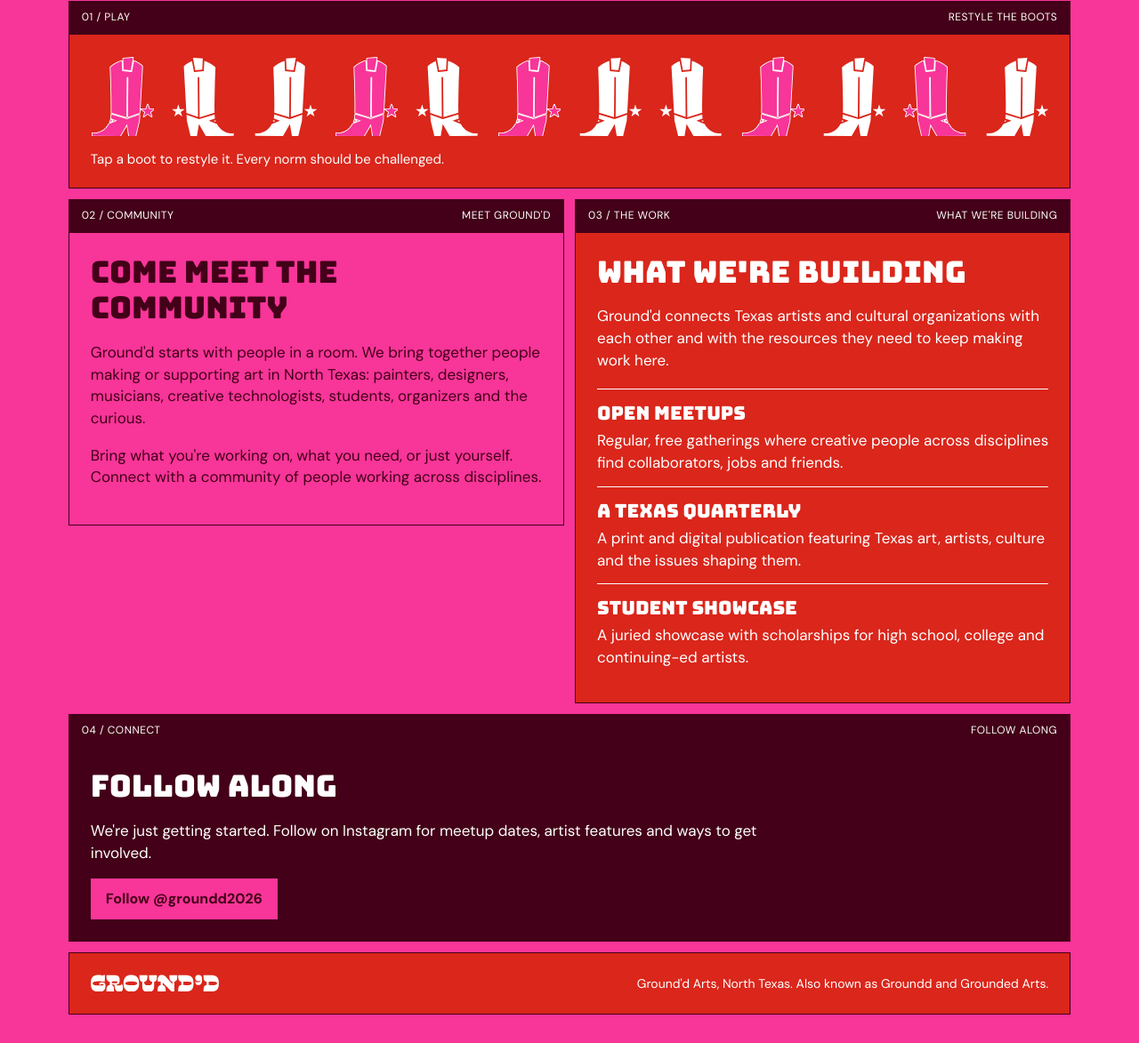
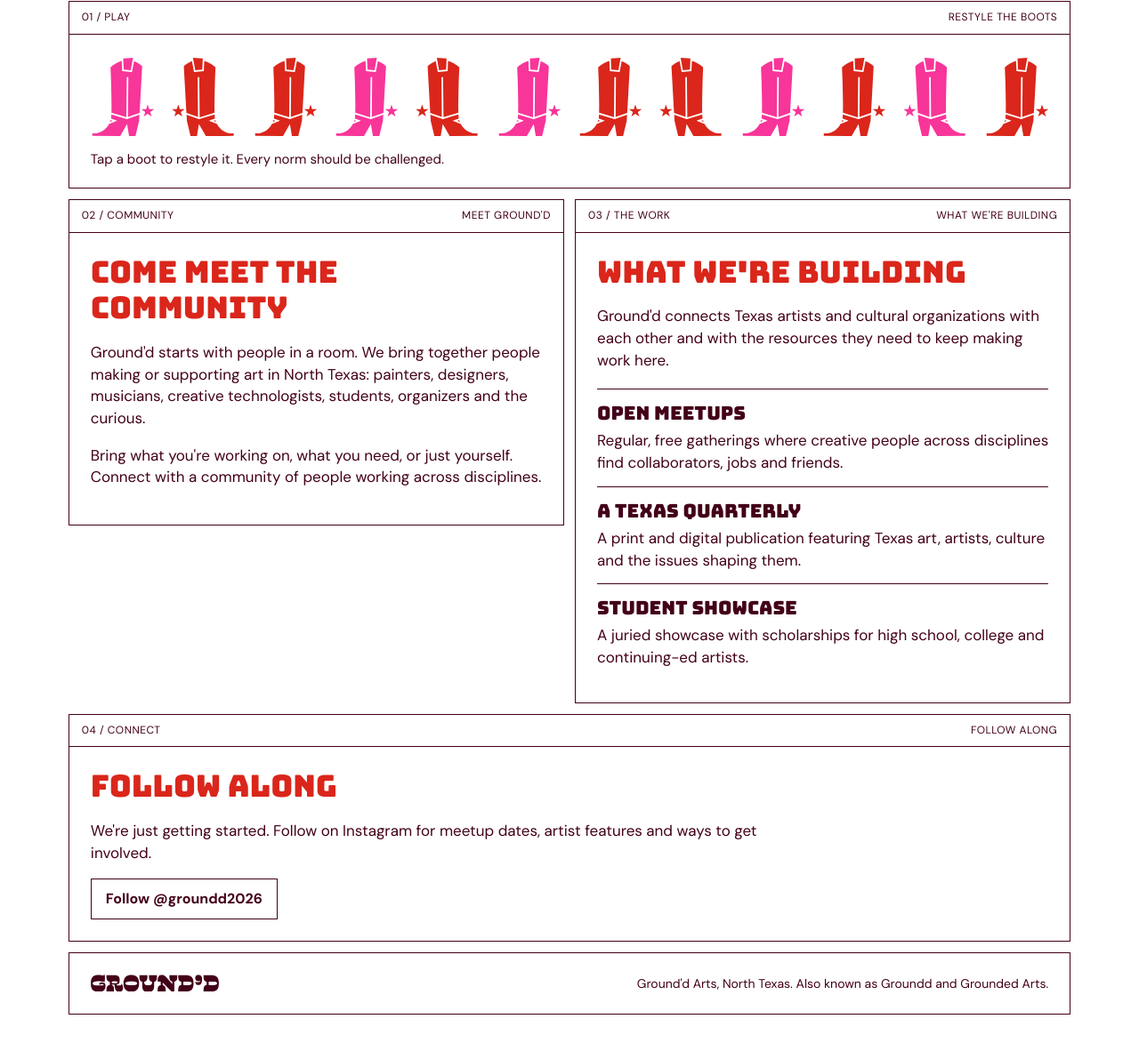
Before and after one commit to karinalujan/groundd, a plain HTML site: page index.html in a window 1280 px wide. Shown: the part 434-1607 px from the top of the page at 89% size. Drawn offline with Linux system fonts and the light colour scheme.

Commit message:
Remove section background colors
Co-authored-by: Copilot App <223556219+Copilot@users.noreply.github.com>

```diff
--- a/index.html
+++ b/index.html
@@ -9,9 +9,9 @@
 <link rel="preconnect" href="https://fonts.gstatic.com" crossorigin>
 <link href="https://fonts.googleapis.com/css2?family=Bungee&family=DM+Sans:wght@400;600;700&display=swap" rel="stylesheet">
 <style>
-body{margin:0;background:#F83599}
+body{margin:0}
 .gd{--red:#DA261B;--pink:#F83599;--white:#FFFFFF;--ink:#430018;max-width:1200px;margin:0 auto;padding:24px clamp(24px,6vw,80px) 32px;
- font-family:"DM Sans",sans-serif;font-size:17px;line-height:1.45;color:var(--ink);background:var(--pink);-webkit-font-smoothing:antialiased}
+ font-family:"DM Sans",sans-serif;font-size:17px;line-height:1.45;color:var(--ink);-webkit-font-smoothing:antialiased}
 .gd *,.gd *::before,.gd *::after{box-sizing:border-box}
 .gd h2,.gd h3{font-family:"Bungee",sans-serif;font-weight:400}
 .gd a{color:inherit}
@@ -19,41 +19,31 @@ body{margin:0;background:#F83599}
 .gd-wrap{padding:24px}
 .gd svg{display:block}
 .gd-hero,.gd-panel,.gd-foot{border:1px solid var(--ink)}
-.gd-module-bar{display:flex;justify-content:space-between;gap:16px;padding:10px 14px;border-bottom:1px solid var(--ink);background:var(--ink);color:var(--white);font-size:12px;line-height:1.3;letter-spacing:.04em}
+.gd-module-bar{display:flex;justify-content:space-between;gap:16px;padding:10px 14px;border-bottom:1px solid var(--ink);font-size:12px;line-height:1.3;letter-spacing:.04em}
 .gd-module-bar span:last-child{text-align:right}
-.gd-hero{background:var(--pink)}
 .gd-hero-top{display:flex;align-items:flex-end;gap:clamp(1rem,3vw,2.5rem)}
-.gd-mark{width:clamp(4.5rem,10vw,8rem);flex:none;fill:var(--white)}
-.gd-word{width:min(100%,45rem);fill:var(--white)}
+.gd-mark{width:clamp(4.5rem,10vw,8rem);flex:none;fill:var(--ink)}
+.gd-word{width:min(100%,45rem);fill:var(--ink)}
 .gd-lede{font-size:clamp(1.1rem,2vw,1.35rem);font-weight:600;line-height:1.35;max-width:42ch;margin:24px 0}
 .gd-actions{display:flex;flex-wrap:wrap;gap:12px}
 .gd-btn{display:inline-block;font-weight:700;font-size:1rem;text-decoration:none;padding:10px 16px;border:1px solid var(--ink);background:var(--white);color:var(--ink)}
 .gd-btn:hover{background:var(--ink);color:var(--white)}
 .gd-main{display:grid;grid-template-columns:repeat(2,minmax(0,1fr));align-items:start;gap:12px;margin-top:12px}
 .gd-band,.gd-join{grid-column:1/-1}
-.gd-band{background:var(--red);color:var(--white);overflow:hidden}
+.gd-band{overflow:hidden}
 .gd-boots{display:grid;grid-template-columns:repeat(var(--cols,12),1fr);gap:clamp(.5rem,1.6vw,1.25rem);padding:24px 24px 0}
 .gd-boots button{all:unset;cursor:pointer;aspect-ratio:79/100;transform-origin:50% 95%;transition:transform .35s cubic-bezier(.3,1.6,.5,1)}
-.gd-boots button:focus-visible{outline:3px solid var(--white);outline-offset:3px}
 .gd-boots svg{width:100%;height:100%}
-.gd-boots button[data-c="1"] svg{stroke:var(--white);stroke-width:2;stroke-linejoin:round;paint-order:stroke fill}
 .gd-band p{margin:16px 24px 20px;font-size:15px}
-.gd h2{font-size:clamp(25px,3vw,34px);line-height:1.2;margin:0 0 12px;color:var(--ink)}
+.gd h2{font-size:clamp(25px,3vw,34px);line-height:1.2;margin:0 0 12px;color:var(--red)}
 .gd h3{font-size:21px;line-height:1.2;margin:0 0 6px}
 .gd p{max-width:65ch}
 .gd-list{list-style:none;margin:20px 0 0;padding:0}
-.gd-list li{border-top:1px solid var(--white);padding:14px 0}
+.gd-list li{border-top:1px solid var(--ink);padding:14px 0}
 .gd-list li p{margin:0}
-.gd-build{background:var(--red);color:var(--white)}
-.gd-build h2{color:var(--white)}
-.gd-join{background:var(--ink);color:var(--white)}
-.gd-join h2{color:var(--white)}
-.gd-join .gd-btn{background:var(--pink);color:var(--ink);border-color:var(--pink)}
-.gd-join .gd-btn:hover{background:var(--white);color:var(--ink)}
-.gd-join a:focus-visible,.gd-foot a:focus-visible{outline-color:var(--white)}
-.gd-foot{margin-top:12px;background:var(--red);color:var(--white);font-size:14px}
+.gd-foot{margin-top:12px;font-size:14px}
 .gd-foot .gd-wrap{display:flex;flex-wrap:wrap;justify-content:space-between;align-items:center;gap:16px}
-.gd-foot svg{width:9rem;fill:var(--white)}
+.gd-foot svg{width:9rem;fill:var(--ink)}
 @media (max-width:760px){.gd-main{grid-template-columns:minmax(0,1fr)}.gd-band,.gd-join{grid-column:auto}.gd-wrap{padding:18px}}
 @media (prefers-reduced-motion:reduce){.gd-boots button,.gd-btn{transition:none}}
 </style>
@@ -135,7 +125,7 @@ body{margin:0;background:#F83599}
 (function(){
  // Generative boot band
  var wrap=document.getElementById('gd-boots');if(!wrap)return;
- var colors=['#FFFFFF','#F83599','#430018'],still=matchMedia('(prefers-reduced-motion: reduce)').matches;
+ var colors=['#DA261B','#F83599','#430018'],still=matchMedia('(prefers-reduced-motion: reduce)').matches;
  function build(){
   var cols=innerWidth<600?6:12;wrap.style.setProperty('--cols',cols);wrap.innerHTML='';
   for(var i=0;i<cols;i++){
```
